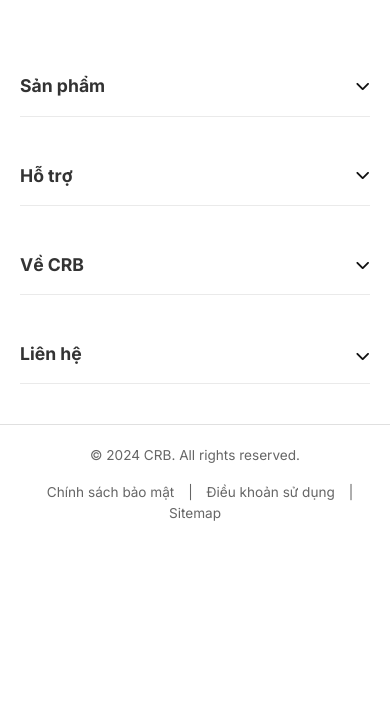
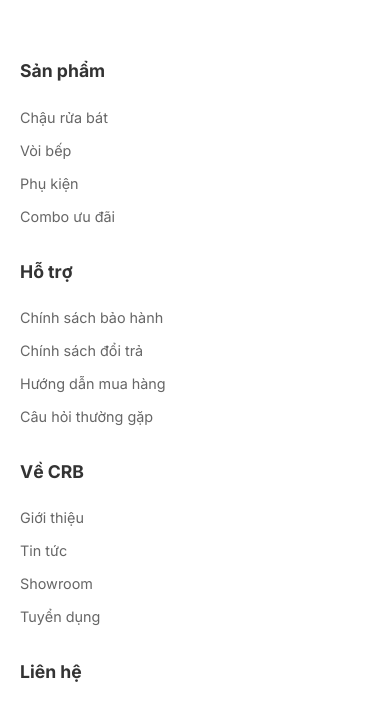
Before and after one commit to Leanhviet31/CRB, a plain HTML site: page index.html in a window 390 px wide. Shown: the part 5627-6331 px from the top of the page. Before the commit the page ends 6172 px from the top, so only its background shows below. Drawn offline with Linux system fonts and the light colour scheme.

Commit message:
fixlaifooter

```diff
--- a/index.html
+++ b/index.html
@@ -219,7 +219,7 @@
                 </div>
             </div>
             <div class="footer-col">
-                <h4>Sản phẩm <i class="fas fa-chevron-down"></i></h4>
+                <h4>Sản phẩm</h4>
                 <ul>
                     <li><a href="#">Chậu rửa bát</a></li>
                     <li><a href="#">Vòi bếp</a></li>
@@ -228,7 +228,7 @@
                 </ul>
             </div>
             <div class="footer-col">
-                <h4>Hỗ trợ <i class="fas fa-chevron-down"></i></h4>
+                <h4>Hỗ trợ</h4>
                 <ul>
                     <li><a href="#">Chính sách bảo hành</a></li>
                     <li><a href="#">Chính sách đổi trả</a></li>
@@ -237,7 +237,7 @@
                 </ul>
             </div>
             <div class="footer-col">
-                <h4>Về CRB <i class="fas fa-chevron-down"></i></h4>
+                <h4>Về CRB</h4>
                 <ul>
                     <li><a href="#">Giới thiệu</a></li>
                     <li><a href="#">Tin tức</a></li>
@@ -246,7 +246,7 @@
                 </ul>
             </div>
             <div class="footer-col contact-col">
-                <h4>Liên hệ <i class="fas fa-chevron-down"></i></h4>
+                <h4>Liên hệ</h4>
                 <ul>
                     <li><i class="fas fa-phone-alt"></i> 1900 1234</li>
                     <li><i class="far fa-envelope"></i> info@crb.vn</li>
--- a/script.js
+++ b/script.js
@@ -47,18 +47,4 @@ document.addEventListener('DOMContentLoaded', () => {
             alert('Video player modal would open here.');
         });
     }
-
-    // Mobile footer accordion
-    const footerHeaders = document.querySelectorAll('.footer-col h4');
-    footerHeaders.forEach(header => {
-        header.addEventListener('click', () => {
-            if (window.innerWidth <= 768) {
-                header.classList.toggle('active');
-                const ul = header.nextElementSibling;
-                if (ul) {
-                    ul.style.display = ul.style.display === 'flex' ? 'none' : 'flex';
-                }
-            }
-        });
-    });
 });
--- a/style.css
+++ b/style.css
@@ -356,14 +356,14 @@ img {
     background: #fff;
     padding: 25px 20px;
     border-radius: 12px;
-    box-shadow: 0 4px 15px rgba(0,0,0,0.04);
-    border: 1px solid rgba(0,0,0,0.02);
+    box-shadow: 0 4px 15px rgba(0, 0, 0, 0.04);
+    border: 1px solid rgba(0, 0, 0, 0.02);
     transition: transform 0.3s ease, box-shadow 0.3s ease;
 }
 
 .stat-item:hover {
     transform: translateY(-5px);
-    box-shadow: 0 10px 25px rgba(0,0,0,0.08);
+    box-shadow: 0 10px 25px rgba(0, 0, 0, 0.08);
 }
 
 .stat-item .icon {
@@ -413,14 +413,14 @@ img {
     background: #fff;
     padding: 20px;
     border-radius: 12px;
-    box-shadow: 0 4px 15px rgba(0,0,0,0.04);
-    border: 1px solid rgba(0,0,0,0.02);
+    box-shadow: 0 4px 15px rgba(0, 0, 0, 0.04);
+    border: 1px solid rgba(0, 0, 0, 0.02);
     transition: transform 0.3s ease, box-shadow 0.3s ease;
 }
 
 .brand-logo:hover {
     transform: translateY(-5px);
-    box-shadow: 0 10px 25px rgba(0,0,0,0.08);
+    box-shadow: 0 10px 25px rgba(0, 0, 0, 0.08);
 }
 
 /* Core Values Section */
@@ -672,7 +672,7 @@ img {
         left: 0;
         width: 100%;
         background-color: var(--bg-white);
-        box-shadow: 0 10px 15px rgba(0,0,0,0.05);
+        box-shadow: 0 10px 15px rgba(0, 0, 0, 0.05);
         padding: 10px 0;
         border-top: 1px solid var(--border-color);
     }
@@ -695,7 +695,7 @@ img {
         display: block;
         padding: 15px 20px;
         font-size: 1.1rem;
-        border-bottom: 1px solid rgba(0,0,0,0.03);
+        border-bottom: 1px solid rgba(0, 0, 0, 0.03);
     }
 
     .nav-list li:last-child a {
@@ -848,31 +848,7 @@ img {
         margin-bottom: 30px;
     }
 
-    .footer-col h4 {
-        display: flex;
-        justify-content: space-between;
-        align-items: center;
-        margin-bottom: 0;
-        padding: 15px 0;
-        border-bottom: 1px solid #eaeaea;
-        cursor: pointer;
-    }
 
-    .footer-col h4 i {
-        display: block;
-        font-size: 0.9rem;
-        color: #111;
-        transition: transform 0.3s ease;
-    }
-
-    .footer-col h4.active i {
-        transform: rotate(180deg);
-    }
-
-    .footer-col ul {
-        display: none;
-        padding: 15px 0 25px 0;
-    }
 }
 
 @media (max-width: 480px) {
```
